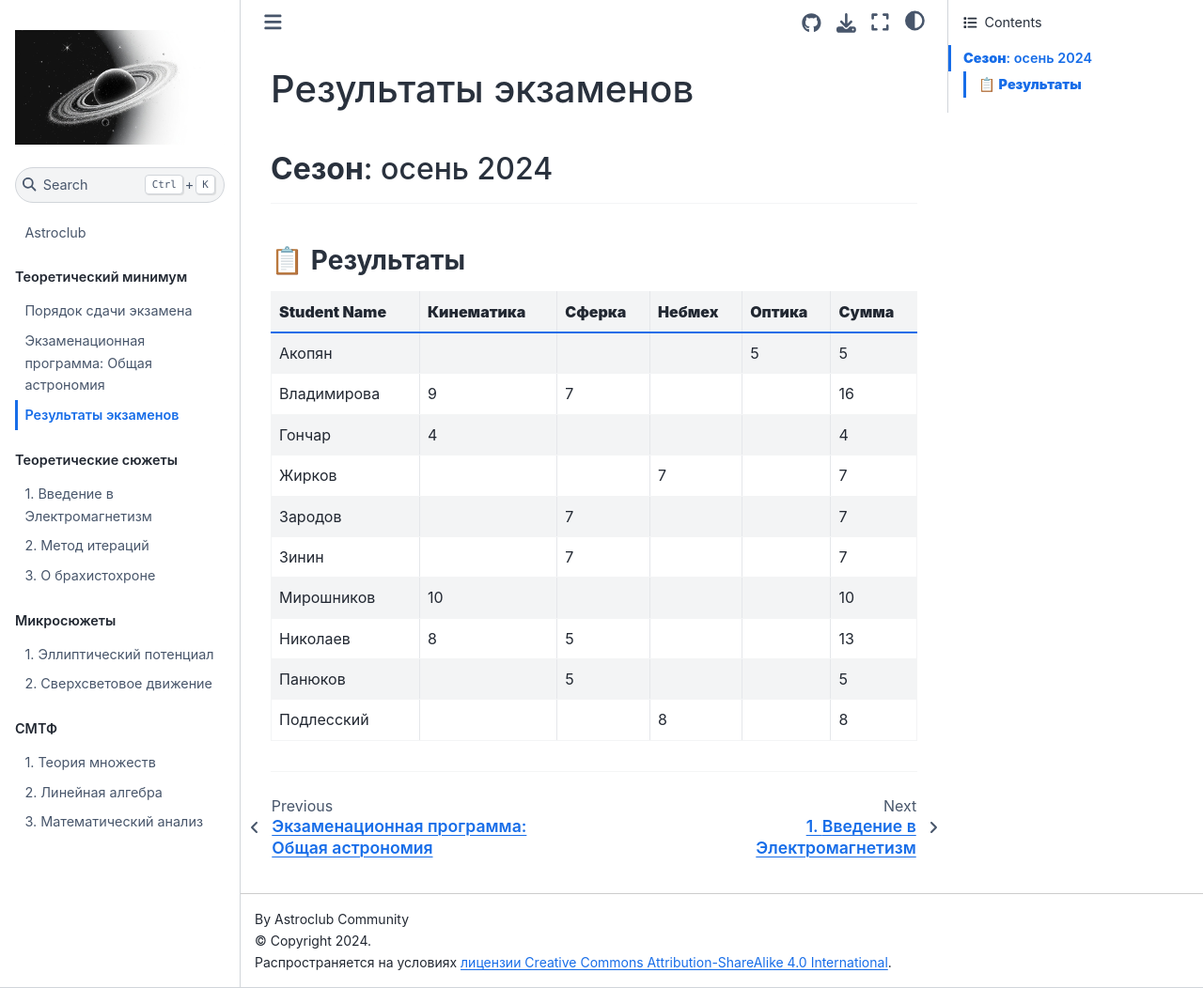
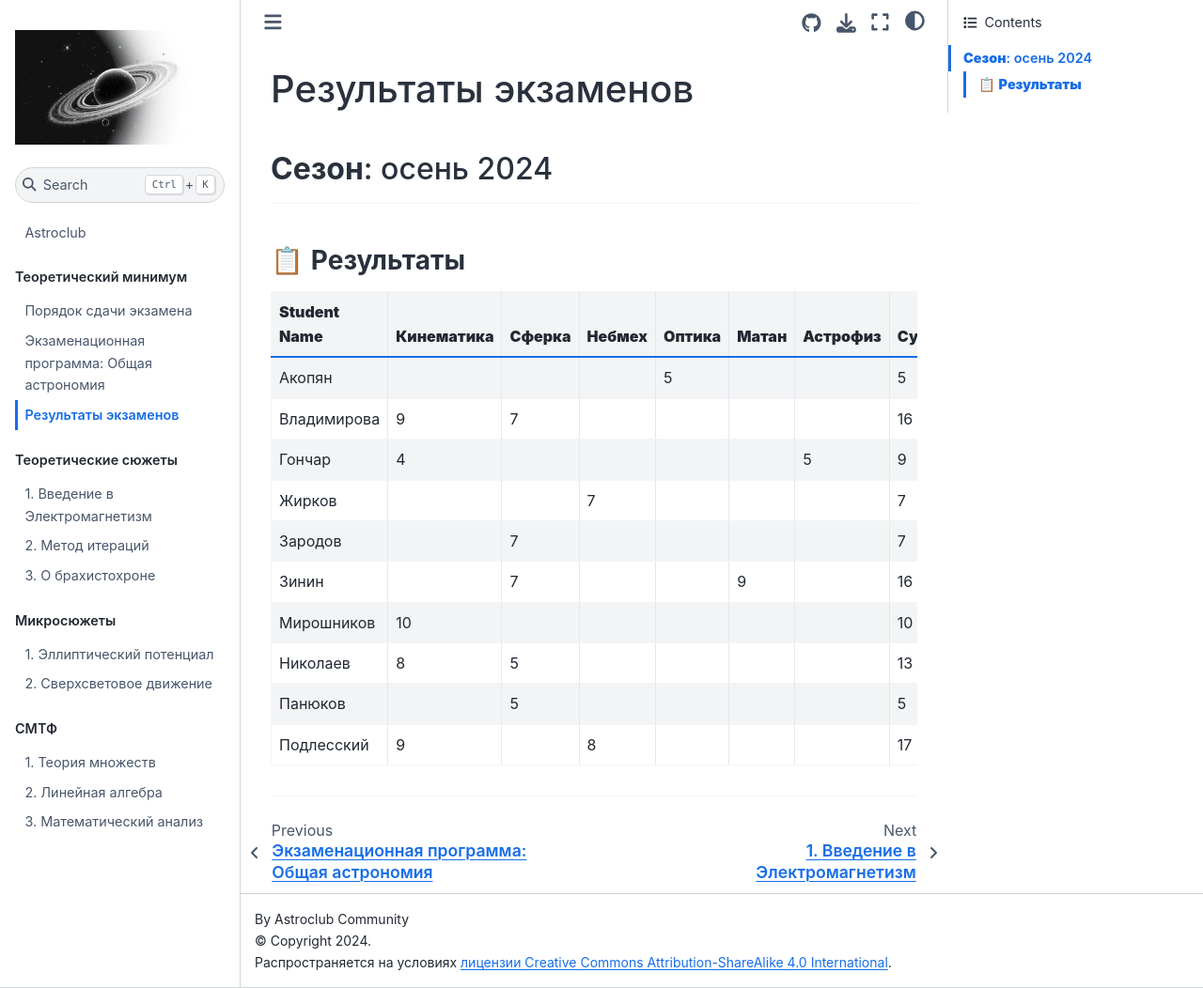
Before and after one commit to FedorovVS/astroclub, a Jupyter Book: the page built from chapters/teormin/results.md, in a window 1280 px wide and 1052 px high. Shown: the whole window at 94% size. Built offline with Jupyter Book 1.0.4 settings and Sphinx 7.4.7 and the Sphinx Book theme 1.1.4, drawn with Linux system fonts in a browser that asks for light colours; pages that are not in the unit, such as notebooks, are missing from menus; comment, search, counter and statistics services are not loaded.

Commit message:
Update results.md

```diff
--- a/chapters/teormin/results.md
+++ b/chapters/teormin/results.md
@@ -6,17 +6,17 @@
 
 ### 📋 **Результаты**
 
-| **Student Name**   | **Кинематика** | **Сферка** | **Небмех** | **Оптика** | **Сумма** |
-|---------------------|----------|-------------|-------------|-------------|-----------------|
-| Акопян           |             |           |           |      5           |       5          |
-| Владимирова   |        9        |     7      |           |                 |        16       |
-| Гончар       |       4          |           |           |                 |       4        |
-| Жирков        |                |           |       7    |                |          7      |
-| Зародов       |                  |     7      |           |                 |       7       |
-| Зинин      |                   |      7     |           |                 |        7       |
-|    Мирошников      |    10       |           |           |                 |         10       |
-|  Николаев           |   8        |     5        |             |             |         13      |
-| Панюков           |            |      5      |            |                |       5         |
-| Подлесский      |              |              |     8      |                |        8         |
+| **Student Name**   | **Кинематика** | **Сферка** | **Небмех** | **Оптика** | **Матан**| **Астрофиз**|**Сумма** |
+|---------------------|----------|-------------|-------------|-------------|------------|-------------|---------|
+| Акопян           |             |           |           |      5           |      | |5          |
+| Владимирова   |        9        |     7      |           |                 |      |  |16       |
+| Гончар       |       4          |           |           |                 |     |  5|9        |
+| Жирков        |                |           |       7    |                |      |   | 7      |
+| Зародов       |                  |     7      |           |                 |   |  |  7       |
+| Зинин      |                   |      7     |           |                 |     9|  | 16       |
+|    Мирошников      |    10       |           |           |                 |     | |   10       |
+|  Николаев           |   8        |     5        |             |             |   | |     13      |
+| Панюков           |            |      5      |            |                |   |   | 5         |
+| Подлесский      |         9     |              |     8      |                |  |   |   17         |
 
 ---
```
